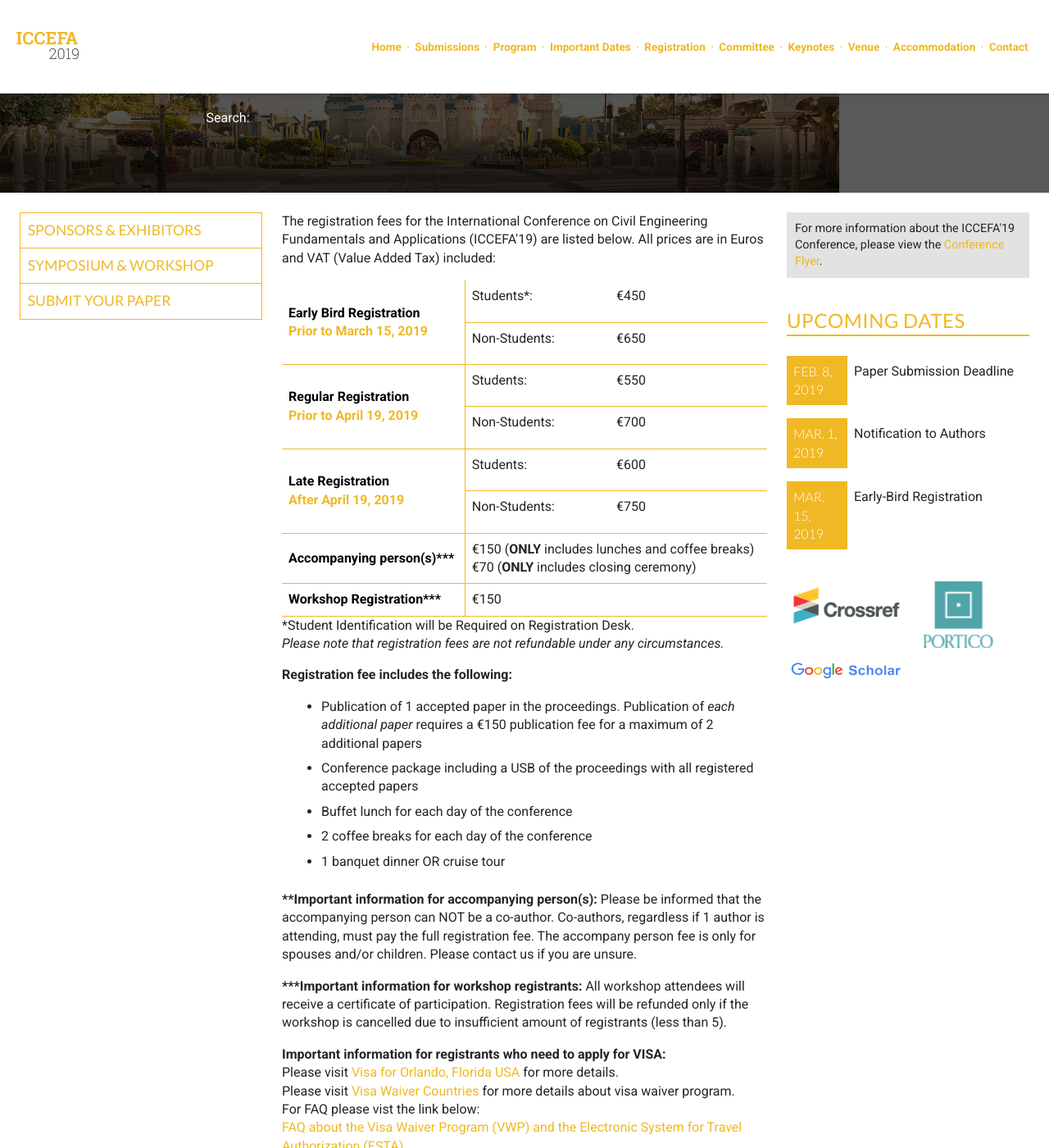
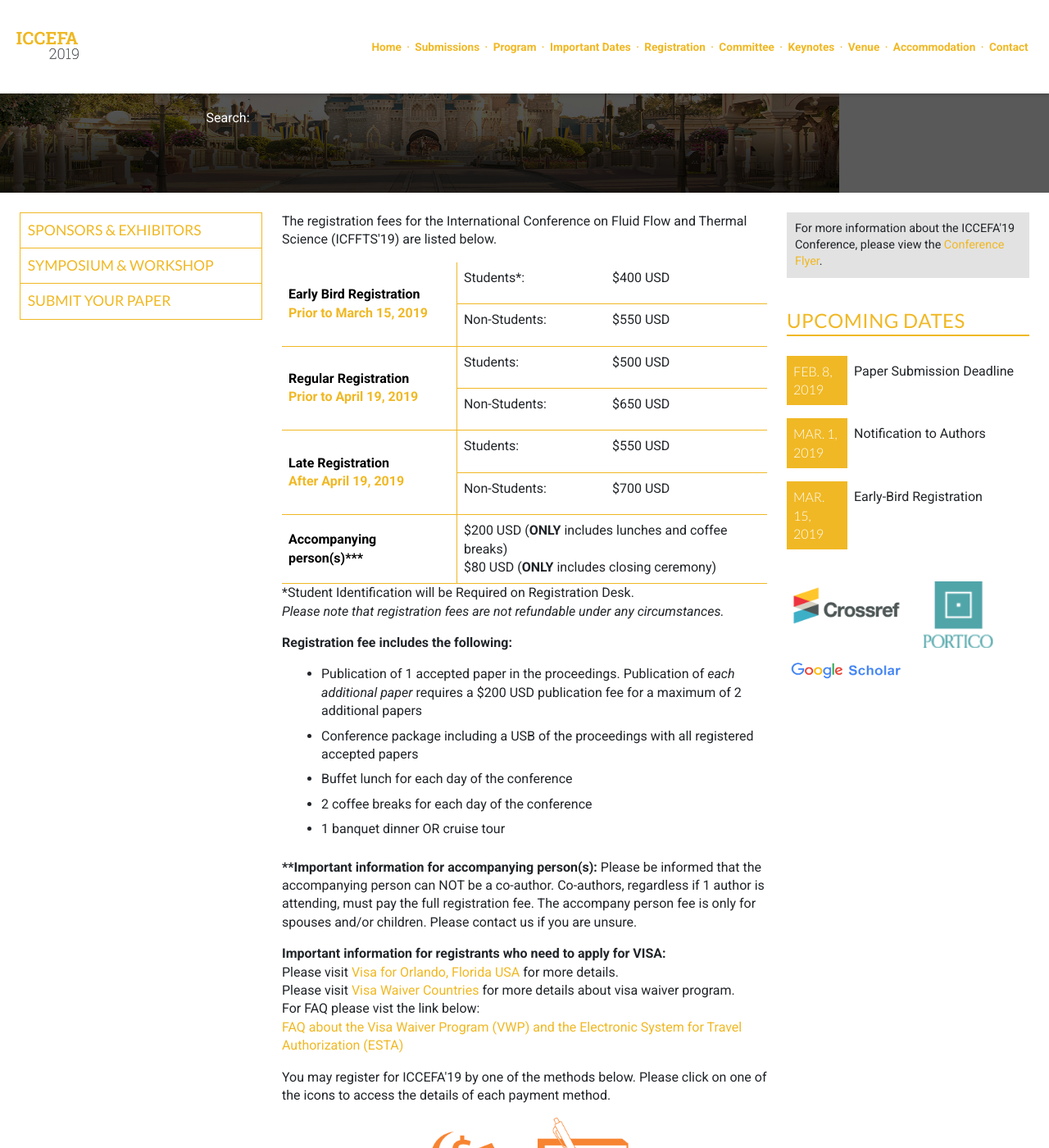
Before and after one commit to intaset/iccefa, a Jekyll site: the page built from registration.html, in a window 1280 px wide and 1400 px high, scrolled down 245 px. Shown: the whole window at 82% size. Built offline with Jekyll 4.4.1, drawn with Linux system fonts in a browser that asks for light colours; nearby versions of some CDN libraries; Markdown is read by kramdown in place of the engine named in the settings; comment, search, counter and statistics services are not loaded.

Commit message:
Added registration price

```diff
--- a/_includes/registration-form.html
+++ b/_includes/registration-form.html
@@ -514,7 +514,7 @@
     <textarea name="comments" id="comments" cols="35" rows="5" placeholder="Here you can specify your dietary preference, i.e. vegetarian, no pork, etc. You can also specify any details you want for us to include in the paid invoice. For example, if you want us to specify a different affiliation as opposed to the one provided in the form."></textarea>
 
     <label for="Terms_and_Regulations">Terms and Regulations:</label>
-    <textarea name="Terms_and_Regulations" cols="35" rows="9" readonly="" id="Terms_and_Regulations">Please note the following: 1. Prices are in EUROS. 2. The registration fee is VAT included. 3. For students registering at the conference, student identification will be required at the registration desk. 4. Registration fees are not refundable under any circumstances.</textarea>
+    <textarea name="Terms_and_Regulations" cols="35" rows="9" readonly id="Terms_and_Regulations">Please note the following: 1. Prices are in USD. 2. For students registering at the conference, student identification will be required at the registration desk. 3. Registration fees are not refundable under any circumstances.</textarea>
 
     <label for="Registrant_Agreement">Registrant Agreement:<span class="asterik">*</span></label>
     <input name="Registrant_Agreement" type="checkbox" id="Registrant_Agreement" value="checked"><p class="body">I have Read and Agreed to the Terms and Regulations</p>
--- a/banktobank.html
+++ b/banktobank.html
@@ -7,7 +7,9 @@ keyword: heat transfer conference, cfd conference, fluid flow conference,  energ
 
 <div class="unit unit-s-1 unit-m-1-4-1 unit-l-1-4-1">
   <div class="unit-spacer content">
-    <p class="bold">If you are using this method of payment, you should note that all charges for transferring the money must be paid by the registrants or your registration will be withdrawn.</p><br>
+
+  	<p class="body">The Bank to Bank Transfer information will be available soon. We appreciate your patience!</p>
+    <!--<p class="bold">If you are using this method of payment, you should note that all charges for transferring the money must be paid by the registrants or your registration will be withdrawn.</p><br>
 
     <p class="bold">*Please make sure that you are sending the payment to International ASET Inc. Any other name will result in the rejection of your payment. We will not be responsible for payments rejected because of this reason.</p><br>
 
@@ -29,6 +31,6 @@ keyword: heat transfer conference, cfd conference, fluid flow conference,  energ
     20 Queen St. West, 5th floor<br>
     Toronto, Ontario, Canada<br>
     M5H 3R3<br>
-    <b>Phone #:</b> 888-855-1234</p>
+    <b>Phone #:</b> 888-855-1234</p>-->
   </div>
 </div>
--- a/registration.html
+++ b/registration.html
@@ -7,52 +7,45 @@ keyword: heat transfer conference, cfd conference, fluid flow conference,  energ
 
 <div class="unit unit-s-1 unit-m-1-4-1 unit-l-1-4-1">
   <div class="unit-spacer content">
-    <p class="body">The registration fees for the  International Conference on Civil Engineering Fundamentals and Applications (ICCEFA'19) are listed below. All prices are in Euros and VAT (Value Added Tax) included:</p>
+    <p class="body">The registration fees for the International Conference on Fluid Flow and Thermal Science (ICFFTS'19) are listed below. </p>
 
-<div class="mobile">
+ <div class="mobile">
        <table>
     <tr>
     <td class="date-title">Early Bird Registration<br><b>Prior to March 15, 2019</b></td>
     </tr>
     <tr>
-    <td class="imp-date"><p class="left">Students*:</p> <p class="right"> €450</p></td>
+    <td class="imp-date"><p class="left">Students*:</p> <p class="right">$400 USD</p></td>
     </tr>
     <tr>
-    <td class="imp-date"><p class="left">Non-Students:</p> <p class="right"> €650</p></td>
+    <td class="imp-date"><p class="left">Non-Students:</p> <p class="right">$550 USD</p></td>
     </tr>
 
     <tr>
     <td class="date-title">Regular Registratio<br><b>Prior to April 19, 2019</b></td>
     </tr>
     <tr>
-    <td class="imp-date"><p class="left">Students:</p> <p class="right">€550</p></td>
+    <td class="imp-date"><p class="left">Students:</p> <p class="right">$500 USD</p></td>
     </tr>
     <tr>
-    <td class="imp-date"><p class="left">Non-Students:</p> <p class="right">€700</p></td>
+    <td class="imp-date"><p class="left">Non-Students:</p> <p class="right">$650 USD</p></td>
     </tr>
 
     <tr>
     <td class="date-title" rowspan="2">Late Registration <br><b>After April 19, 2019</b></td>
     </tr>
     <tr>
-    <td class="imp-date"><p class="left">Students:</p> <p class="right">€600</p></td>
+    <td class="imp-date"><p class="left">Students:</p> <p class="right">$550 USD</p></td>
     </tr>
     <tr>
-    <td class="imp-date"><p class="left">Non-Students:</p> <p class="right">€750</p></td>
+    <td class="imp-date"><p class="left">Non-Students:</p> <p class="right">$700 USD</p></td>
     </tr>
   <tr>
     <td class="date-title" rowspan="1">Accompanying person(s)***</td>
   </tr>
     <tr>
-    <td class="imp-date">€150 (<b>ONLY</b> includes lunches and coffee breaks)<br>
-        €70 (<b>ONLY</b> includes closing ceremony)</td>
-    </tr>
-
-    <tr>
-    <td class="date-title" rowspan="1">Workshop Registration***</td>
-    </tr>
-    <tr>
-    <td class="imp-date">€150</td>
+    <td class="imp-date">$200 USD (<b>ONLY</b> includes lunches and coffee breaks)<br>
+        $80 USD (<b>ONLY</b> includes closing ceremony)</td>
     </tr>
 </table>
 </div>
@@ -61,39 +54,36 @@ keyword: heat transfer conference, cfd conference, fluid flow conference,  energ
     <table>
     <tr>
     <th class="date-title" rowspan="2">Early Bird Registration<br><div class="past-text"><b>Prior to March 15, 2019</b></div></th>
-    <td class="imp-date"><p class="left">Students*:</p> <p class="right">€450</p></td>
+    <td class="imp-date"><p class="left">Students*:</p> <p class="right">$400 USD</p></td>
 
 </tr>
     <tr>
-    <td class="imp-date"><p class="left">Non-Students:</p> <p class="right">€650</p></td>
+    <td class="imp-date"><p class="left">Non-Students:</p> <p class="right">$550 USD</p></td>
     </tr>
 
     <tr>
     <th class="date-title" rowspan="2">Regular Registration<br><div class="past-text"><b>Prior to April 19, 2019</b></div></th>
-    <td class="imp-date"><p class="left">Students:</p> <p class="right">€550</p></td>
+    <td class="imp-date"><p class="left">Students:</p> <p class="right">$500 USD</p></td>
 
 </tr>
     <tr>
-    <td class="imp-date"><p class="left">Non-Students:</p> <p class="right">€700</p></td>
+    <td class="imp-date"><p class="left">Non-Students:</p> <p class="right">$650 USD</p></td>
     </tr>
 
     <tr>
     <th class="date-title" rowspan="2">Late Registration <br><div class="past-text"><b>After April 19, 2019</b></div></th>
-    <td class="imp-date"><p class="left">Students:</p> <p class="right">€600</p></td>
+    <td class="imp-date"><p class="left">Students:</p> <p class="right">$550 USD</p></td>
 
 </tr>
     <tr>
-    <td class="imp-date"><p class="left">Non-Students:</p> <p class="right">€750</p></td>
+    <td class="imp-date"><p class="left">Non-Students:</p> <p class="right">$700 USD</p></td>
     </tr>
 <tr>
     <th class="date-title" rowspan="1">Accompanying person(s)***</th>
-    <td class="imp-date">€150 (<b>ONLY</b> includes lunches and coffee breaks)<br>
-       €70 (<b>ONLY</b> includes closing ceremony)</td>
+    <td class="imp-date">$200 USD (<b>ONLY</b> includes lunches and coffee breaks)<br>
+        $80 USD (<b>ONLY</b> includes closing ceremony)</td>
 </tr>
-    <tr>
-    <th class="date-title" rowspan="1">Workshop Registration***</th>
-    <td class="imp-date">€150</td>
-    </tr>
+
 </table>
 </div>
 
@@ -104,7 +94,7 @@ keyword: heat transfer conference, cfd conference, fluid flow conference,  energ
 <p class="body bold">Registration fee includes the following:</p>
 
 <ul>
-<li>Publication of 1 accepted paper in the proceedings. Publication of <i>each additional paper</i> requires a €150 publication fee for a maximum of 2 additional papers</li>
+<li>Publication of 1 accepted paper in the proceedings. Publication of <i>each additional paper</i> requires a $200 USD publication fee for a maximum of 2 additional papers</li>
 <li>Conference package including a USB of the proceedings with all registered accepted papers</li>
 <li>Buffet lunch for each day of the conference</li>
 <li>2 coffee breaks for each day of the conference</li>
@@ -113,7 +103,7 @@ keyword: heat transfer conference, cfd conference, fluid flow conference,  energ
 
 <p class="body"><b>**Important information for accompanying person(s):</b> Please be informed that the accompanying person can NOT be a co-author. Co-authors, regardless if 1 author is attending, must pay the full registration fee. The accompany person fee is only for spouses and/or children. Please contact us if you are unsure.</p>
 
-<p class="body"><b>***Important information for workshop registrants:</b> All workshop attendees will receive a certificate of participation. <!-- The registration deadline for the workshop is on May 1, 2018. --> Registration fees will be refunded only if the workshop is cancelled due to insufficient amount of registrants (less than 5).</p>
+<!--<p class="body"><b>***Important information for workshop registrants:</b> All workshop attendees will receive a certificate of participation. --><!-- The registration deadline for the workshop is on May 1, 2018. --> <!--Registration fees will be refunded only if the workshop is cancelled due to insufficient amount of registrants (less than 5).</p>-->
 
 <p class="body"><b>Important information for registrants who need to apply for VISA:</b><br>
 Please visit <a href="https://www.official-esta.com/esta-resources/visa-for-orlando/" class="body-link">
```
Also changed, not shown: 2 other files.
